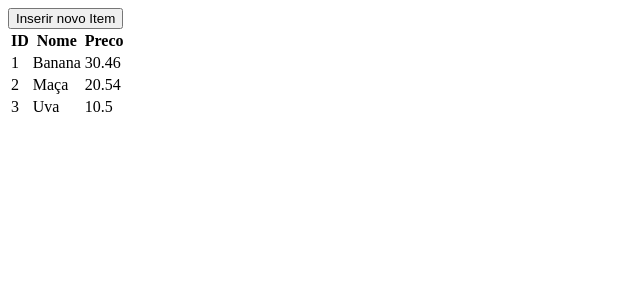
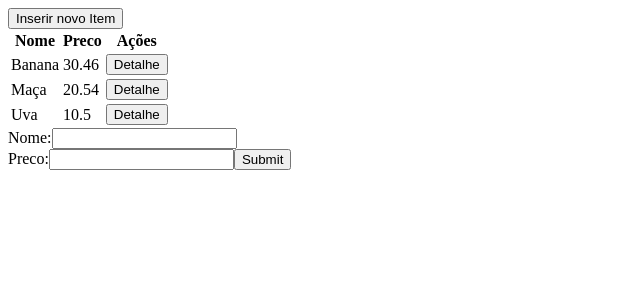
Before and after one commit to sauloaalmeida/FrontEnd-Microblog, a React (Vite) app: page / in a window 1280 px wide. Shown: the top 300 px of the page, without its empty margins (0-640 px from the left). Built offline with nearby package versions, Linux system fonts and the light colour scheme.

Commit message:
Atualizações

```diff
--- a/src/main.jsx
+++ b/src/main.jsx
@@ -1,5 +1,6 @@
 import { createRoot } from 'react-dom/client'
 import Botao from './Botao';
+import { useState } from 'react';
 
 const itemsList = [
   {id: 1, name: "Banana", price: 30.46},
@@ -13,19 +14,41 @@ function TabelaItems() {
   return(
     <table>
       <tr>
-        <th>ID</th>
         <th>Nome</th>
         <th>Preco</th>
+        <th>Ações</th>
       </tr>
       {itemsList.map(item =>
         <tr>
-          <td>{item.id}</td>
           <td>{item.name}</td>
           <td>{item.price}</td>
+          <td><Botao nome="Detalhe"/></td>
         </tr>
       )}
     </table>
   );
+}
+
+function FormularioNovoItem() {
+   const [inputs, setInputs] = useState({});
+
+  const handleChange = (e) => {
+    const name = e.target.name;
+    const value = e.target.value;
+    setInputs(values => ({...values, [name]: value}))
+  }
+  return (
+    <form>
+      <label>Nome:
+        <input type="text" name="nome" value={inputs.nome} onChange={handleChange}/>
+      </label>
+      <br />
+      <label>Preco:
+        <input type="text" name="preco" value={inputs.preco} onChange={handleChange} />
+      </label>
+      <input type="submit" />
+    </form>
+  )
 }
 
 function GridItems() {
@@ -38,5 +61,8 @@ function GridItems() {
 }
 
 createRoot(document.getElementById('root')).render(
+  <>
   <GridItems/>
+  <FormularioNovoItem/>
+  </>
 )
```
